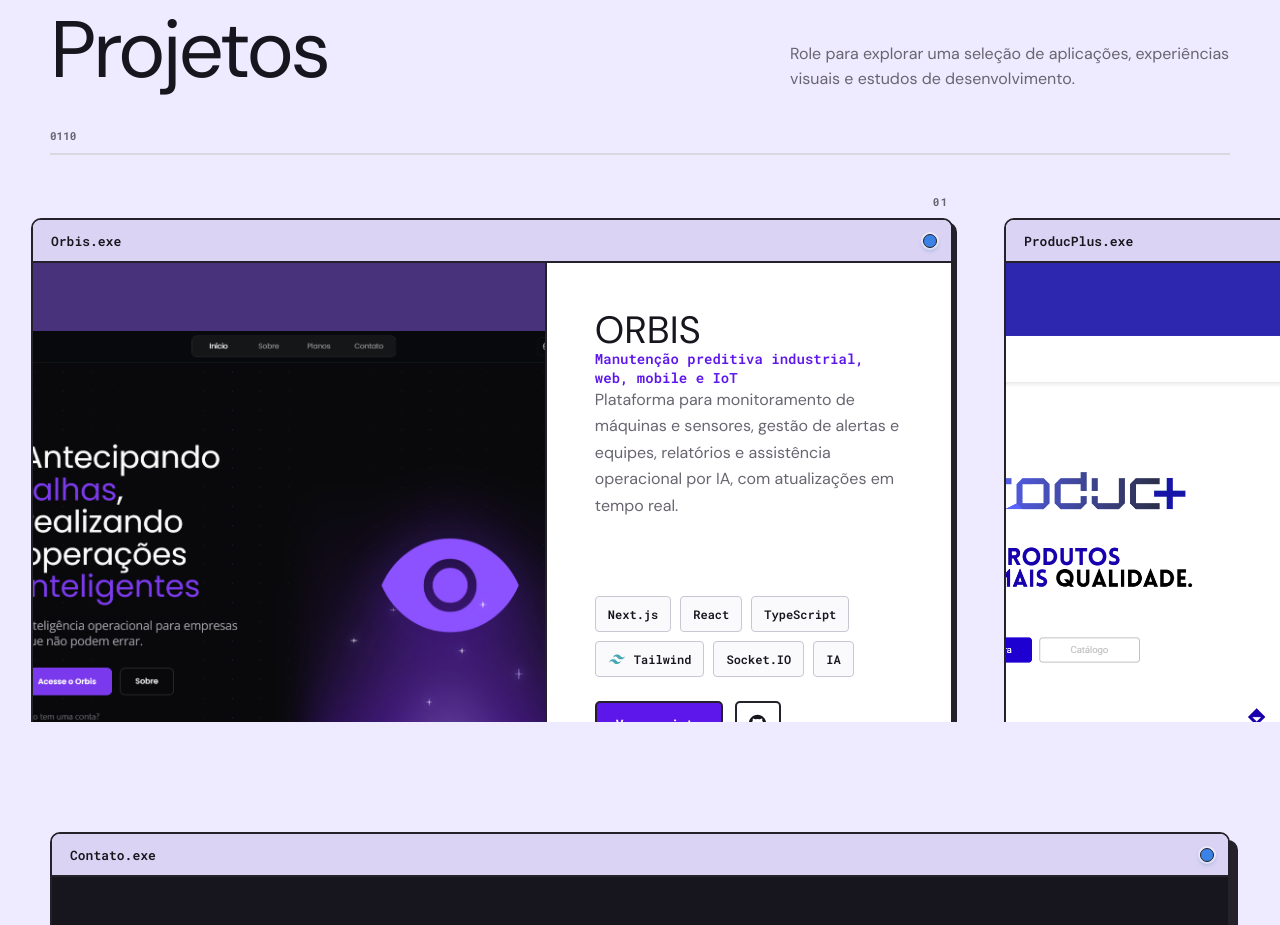
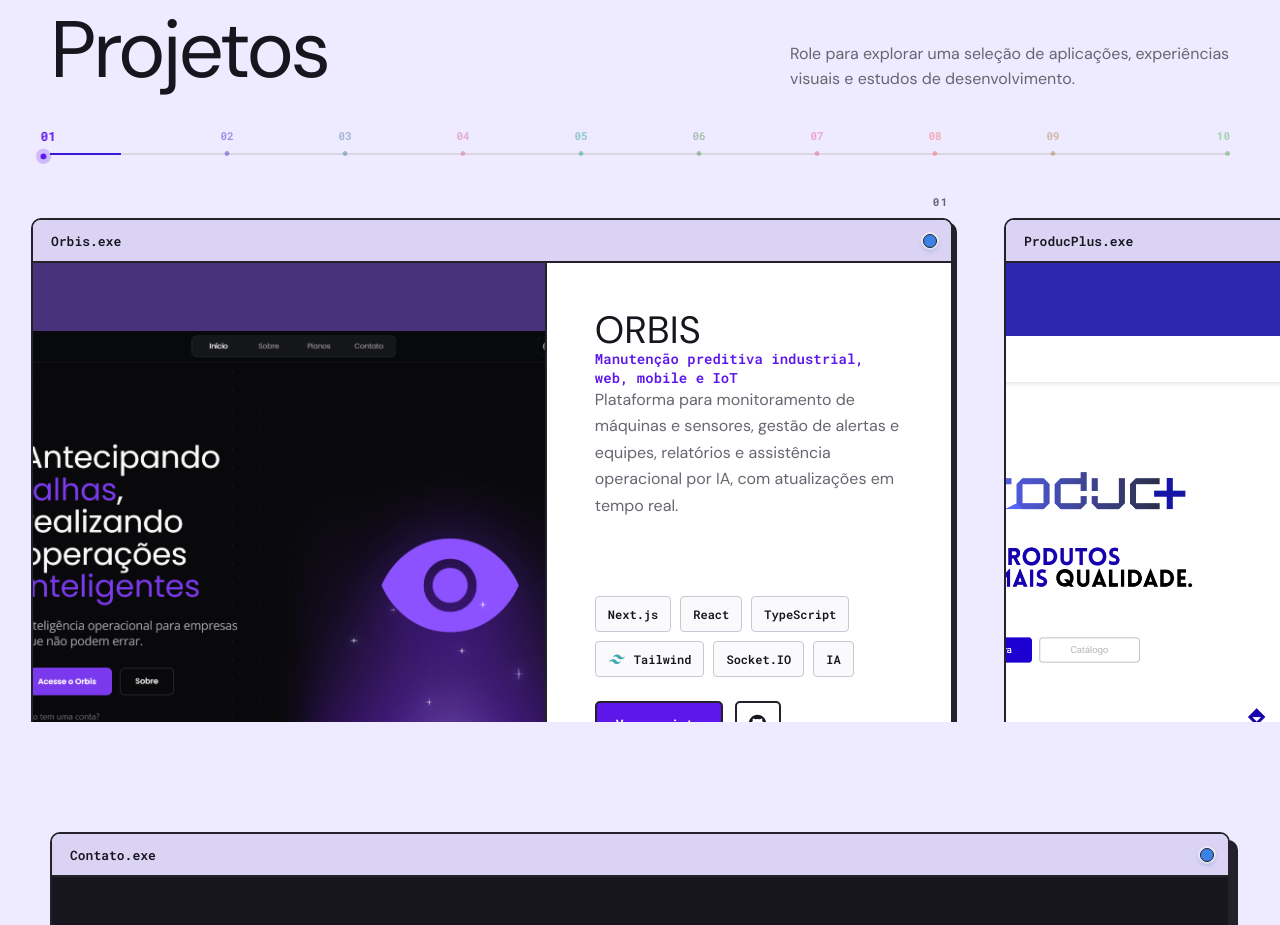
Before and after one commit to Henrique-Fiorotti/Portfolio_Henrique, a Next.js app: page / in a window 1280 px wide. Shown: the part 2340-3265 px from the top of the page. Built offline with nearby package versions, Linux system fonts and the light colour scheme.

Commit message:
feat: enhance ProjectsCarousel with smooth scrolling and dynamic project theme updates

```diff
--- a/components/ProjectCard.jsx
+++ b/components/ProjectCard.jsx
@@ -14,7 +14,7 @@ export function ProjectCard({
     videoRef.current.currentTime = 0;
   };
 
-  return <Window title={project.windowTitle} className="projectWindow" interactive={false}>
+  return <Window title={project.windowTitle} className="projectWindow" interactive={false} showMaximize={false}>
       <article className="projectCard" style={{
       "--accent": project.accent
     }}>
--- a/components/ProjectsCarousel.jsx
+++ b/components/ProjectsCarousel.jsx
@@ -11,6 +11,29 @@ export function ProjectsCarousel({ projects }) {
   const viewportRef = useRef(null);
   const trackRef = useRef(null);
   const progressRef = useRef(null);
+  const timestampsRef = useRef([]);
+  const horizontalTriggerRef = useRef(null);
+
+  const goToProject = index => {
+    const ratio = projects.length > 1 ? index / (projects.length - 1) : 0;
+    const trigger = horizontalTriggerRef.current;
+
+    if (trigger) {
+      window.scrollTo({
+        top: trigger.start + (trigger.end - trigger.start) * ratio,
+        behavior: "smooth"
+      });
+      return;
+    }
+
+    const viewport = viewportRef.current;
+    if (viewport) {
+      viewport.scrollTo({
+        left: (viewport.scrollWidth - viewport.clientWidth) * ratio,
+        behavior: "smooth"
+      });
+    }
+  };
 
   useLayoutEffect(() => {
     gsap.registerPlugin(ScrollTrigger);
@@ -21,6 +44,31 @@ export function ProjectsCarousel({ projects }) {
     const track = trackRef.current;
     const progress = progressRef.current;
     if (!section || !sticky || !viewport || !track || !progress) return;
+
+    const colorChannels = projects.map(project => {
+      const hex = project.accent.replace("#", "");
+      return [0, 2, 4].map(offset => Number.parseInt(hex.slice(offset, offset + 2), 16));
+    });
+    const updateProjectTheme = rawProgress => {
+      const carouselProgress = Math.min(1, Math.max(0, rawProgress));
+      const projectPosition = carouselProgress * (projects.length - 1);
+      const fromIndex = Math.floor(projectPosition);
+      const toIndex = Math.min(fromIndex + 1, projects.length - 1);
+      const mix = projectPosition - fromIndex;
+      const blendedColor = colorChannels[fromIndex].map((channel, index) =>
+        Math.round(channel + (colorChannels[toIndex][index] - channel) * mix)
+      );
+      const activeIndex = Math.round(projectPosition);
+
+      sticky.style.setProperty("--active-project-tint", `rgba(${blendedColor.join(", ")}, .12)`);
+      progress.style.backgroundColor = `rgb(${blendedColor.join(", ")})`;
+      gsap.set(progress, { scaleX: carouselProgress });
+      timestampsRef.current.forEach((timestamp, index) => {
+        timestamp?.classList.toggle("isActive", index === activeIndex);
+      });
+    };
+
+    updateProjectTheme(0);
 
     const media = gsap.matchMedia();
     const context = gsap.context(() => {
@@ -41,18 +89,48 @@ export function ProjectsCarousel({ projects }) {
             scrub: 0.5,
             anticipatePin: 1,
             invalidateOnRefresh: true,
-            onUpdate: self => gsap.set(progress, { scaleX: self.progress })
+            onEnter: () => sticky.classList.add("isThemeActive"),
+            onEnterBack: () => sticky.classList.add("isThemeActive"),
+            onLeave: () => sticky.classList.remove("isThemeActive"),
+            onLeaveBack: () => sticky.classList.remove("isThemeActive"),
+            onUpdate: self => {
+              sticky.classList.toggle("isThemeActive", self.isActive);
+              updateProjectTheme(self.progress);
+            }
           }
         });
+        horizontalTriggerRef.current = horizontalTween.scrollTrigger;
 
         return () => {
+          horizontalTriggerRef.current = null;
           horizontalTween.scrollTrigger?.kill();
           gsap.set(track, { clearProps: "transform" });
+        };
+      });
+
+      media.add("(max-width: 850px), (prefers-reduced-motion: reduce)", () => {
+        const mobileThemeTrigger = ScrollTrigger.create({
+          trigger: section,
+          start: "top 65%",
+          end: "bottom 35%",
+          onToggle: self => sticky.classList.toggle("isThemeActive", self.isActive)
+        });
+        const updateFromNativeScroll = () => {
+          const maxScroll = viewport.scrollWidth - viewport.clientWidth;
+          updateProjectTheme(maxScroll > 0 ? viewport.scrollLeft / maxScroll : 0);
+        };
+
+        viewport.addEventListener("scroll", updateFromNativeScroll, { passive: true });
+        updateFromNativeScroll();
+        return () => {
+          mobileThemeTrigger.kill();
+          viewport.removeEventListener("scroll", updateFromNativeScroll);
         };
       });
     }, section);
 
     return () => {
+      sticky.classList.remove("isThemeActive");
       media.revert();
       context.revert();
     };
@@ -65,10 +143,21 @@ export function ProjectsCarousel({ projects }) {
             <div><p className="eyebrow">Trabalhos selecionados</p><h2>Projetos</h2></div>
             <p>Role para explorar uma seleção de aplicações, experiências visuais e estudos de desenvolvimento.</p>
           </div>
-          <div className="projectsCarouselMeta" aria-hidden="true">
-            <span>01</span>
+          <div className="projectsCarouselMeta">
+            <div className="projectsCarouselTimestamps" style={{
+              gridTemplateColumns: `repeat(${projects.length}, minmax(0, 1fr))`
+            }}>
+              {projects.map((project, index) => <button
+                ref={node => { timestampsRef.current[index] = node; }}
+                className={`projectsCarouselTimestamp ${index === 0 ? "isActive" : ""}`}
+                style={{ "--project-color": project.accent }}
+                key={project.slug}
+                type="button"
+                aria-label={`Ir para o projeto ${index + 1}: ${project.title}`}
+                onClick={() => goToProject(index)}
+              >{String(index + 1).padStart(2, "0")}</button>)}
+            </div>
             <div className="projectsCarouselProgress"><span ref={progressRef} /></div>
-            <span>{String(projects.length).padStart(2, "0")}</span>
           </div>
         </div>
 
```
